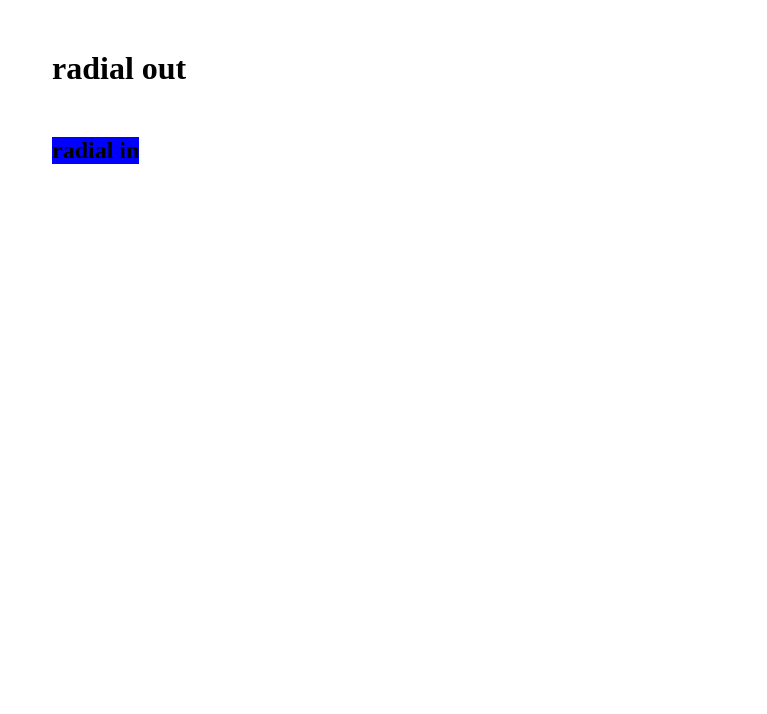
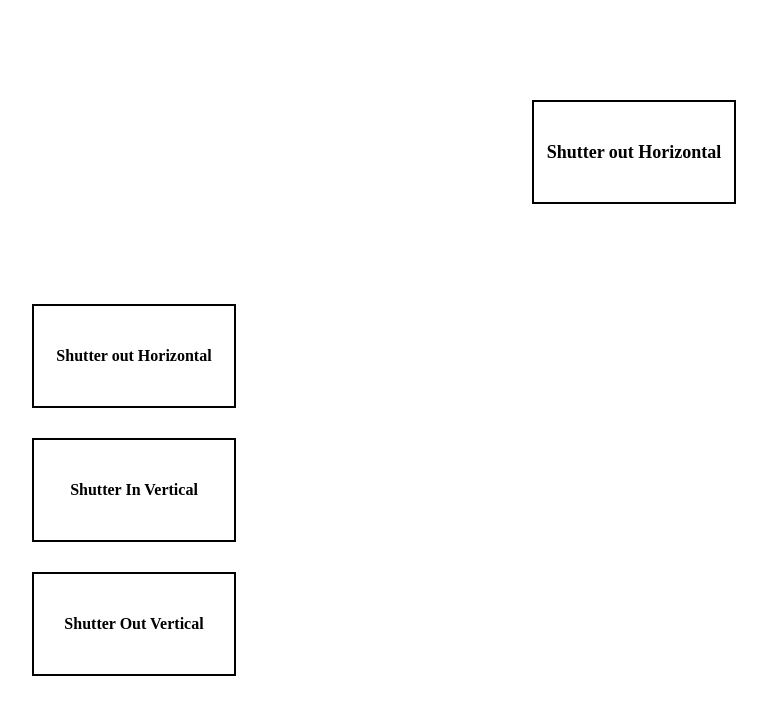
Before and after one commit to lazgiyevanigar-create/lesson-1, a plain HTML site: page index.html in a window 1280 px wide. Shown: the whole page, without its empty margins (6-773 px from the left). Drawn offline with Linux system fonts and the light colour scheme.

Commit message:
homework

```diff
--- a/index.html
+++ b/index.html
@@ -37,8 +37,24 @@
 
 
 
-   <h1>radial out</h1>
-  <h2>radial in</h2>
+   <!-- <h1>radial out</h1> -->
+  <!-- <h2>radial in</h2> -->
+
+  <div class="box">
+    <h1>Shutter out Horizontal</h1>
+  </div>
+
+  <div class="box1">
+    <h1>Shutter out Horizontal</h1>
+</div>
+
+<div class="box2">
+    <h1>Shutter In Vertical</h1>
+</div>
+
+<div class="box3">
+    <h1>Shutter Out Vertical</h1>
+</div>
 
 
 
--- a/style.css
+++ b/style.css
@@ -1,10 +1,11 @@
-h1{
+/* <!--h1{
    margin: 50px;
    width: max-content;
    position: relative;
    z-index: 0;
    overflow: hidden;
 }
+
 
 h1::before{
    content: "";
@@ -49,4 +50,153 @@ transform: scale(0);
 
 h2 ::after{
    content: "new";
+/* } */
+
+
+
+.box {
+    width: 200px;
+    height: 100px;
+    margin: 100px auto;
+    border: 2px solid black;
+    position: relative;
+    overflow: hidden;
+    display: flex;
+    justify-content: center;
+    align-items: center;
+    background: white;
 }
+
+.box::before {
+    content: "";
+    position: absolute;
+    top: 0;
+   bottom: 0;
+   left: 0;
+   right: 0;
+    background: rgb(100, 114, 200);
+    transform: scale(0);
+    transform-origin: 50% ;
+    transition: transform 0.3s ease-out;
+}
+
+.box:hover::before {
+    transform: scale(1);
+}
+
+.box h1 {
+    position: relative;
+    z-index: 1;
+    font-size: 18px;
+}
+
+
+.box1 {
+    width: 200px;
+    height: 100px;
+    margin: 30px;
+    border: 2px solid black;
+    position: relative;
+    overflow: hidden;
+    display: flex;
+    justify-content: center;
+    align-items: center;
+    background: white;
+}
+
+.box1::before {
+    content: "";
+    position: absolute;
+    top: 0;
+    bottom: 0;
+    left: 0;
+    right: 0;
+    background: rgb(19, 86, 162);
+    transform: scaleX(0);
+    transform-origin: 50%;
+    transition: 0.4s;
+}
+
+.box1:hover::before {
+    transform: scaleX(1);
+}
+
+.box1 h1 {
+    position: relative;
+    z-index: 1;
+    font-size: 16px;
+}
+
+
+.box2 {
+    width: 200px;
+    height: 100px;
+    margin: 30px;
+    border: 2px solid black;
+    position: relative;
+    overflow: hidden;
+    display: flex;
+    justify-content: center;
+    align-items: center;
+    background: white;
+}
+
+.box2::before {
+    content: "";
+    position: absolute;
+    top: 0;
+    bottom: 0;
+    left: 0;
+    right: 0;
+    background: rgb(35, 88, 224);
+    transform: scaleY(0);
+    transform-origin: 50%;
+    transition: 0.4s;
+}
+
+.box2:hover::before {
+    transform: scaleY(1);
+}
+
+.box2 h1 {
+    position: relative;
+    z-index: 1;
+    font-size: 16px;
+}
+
+
+.box3 {
+    width: 200px;
+    height: 100px;
+    margin: 30px;
+    border: 2px solid black;
+    position: relative;
+    overflow: hidden;
+    display: flex;
+    justify-content: center;
+    align-items: center;
+    background: rgb(33, 64, 203);
+}
+
+.box3::before {
+    content: "";
+    position: absolute;
+    top: 0;
+    bottom: 0;
+    left: 0;
+    right: 0;
+    background: white;
+    transform: scaleY(1);
+    transform-origin: 50%;
+    transition: 0.4s;
+}
+
+.box3:hover::before {
+    transform: scaleY(0);
+}
+
+.box3 h1 {
+    position: relative;
+    z-index: 1;
+    font-size: 16px;
+}
```
